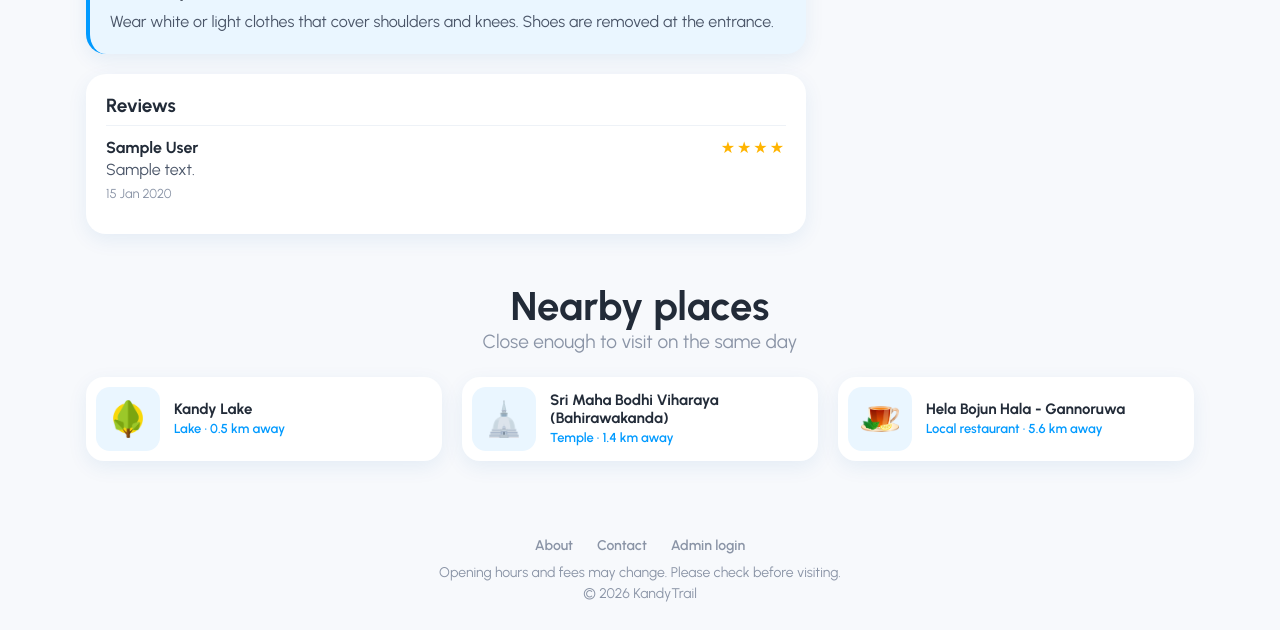
After one commit to DilshanScript/kandytrail, a Flask app: page /places/1 in a window 1280 px wide. The commit adds this page. Shown: the part 854-1484 px from the top of the page. Run offline with Flask 3, Linux system fonts and the light colour scheme; data comes from the database, SQL or seed files in the repository; tables that the repository leaves empty hold one stand-in row (values such as "Sample post").

Commit message:
Add place details page with map and nearby places

```diff
--- a/app.py
+++ b/app.py
@@ -1,8 +1,8 @@
 from datetime import date
 
-from flask import Flask, jsonify, render_template, request
+from flask import Flask, abort, jsonify, render_template, request
 
-from db import query_all
+from db import query_all, query_one
 
 app = Flask(__name__)
 
@@ -94,7 +94,7 @@ def suggest():
 
     # names starting with the text come first
     rows = query_all(f"""
-        SELECT p.name, COALESCE(s.name, c.name) AS type
+        SELECT p.place_id, p.name, COALESCE(s.name, c.name) AS type
         FROM places p
         JOIN categories c ON c.category_id = p.category_id
         LEFT JOIN sub_types s ON s.sub_type_id = p.sub_type_id
@@ -104,5 +104,52 @@ def suggest():
     """, [f"%{q}%"] * 5 + [f"{q}%"])
     return jsonify(rows)
 
+
+@app.route("/places/<int:place_id>")
+def place_details(place_id):
+    place = query_one("""
+        SELECT p.*, c.name AS category, s.name AS sub_type,
+               ROUND(AVG(r.rating), 1) AS rating, COUNT(r.review_id) AS review_count
+        FROM places p
+        JOIN categories c ON c.category_id = p.category_id
+        LEFT JOIN sub_types s ON s.sub_type_id = p.sub_type_id
+        LEFT JOIN reviews r ON r.place_id = p.place_id
+        WHERE p.place_id = %s
+        GROUP BY p.place_id
+    """, (place_id,))
+    if place is None:
+        abort(404)
+
+    reviews = query_all("""
+        SELECT r.rating, r.comment, r.created_at, u.full_name
+        FROM reviews r
+        JOIN users u ON u.user_id = r.user_id
+        WHERE r.place_id = %s
+        ORDER BY r.created_at DESC
+    """, (place_id,))
+
+    # other places closest to this one (distance in km)
+    nearby = []
+    if place["latitude"] is not None:
+        nearby = query_all("""
+            SELECT p.place_id, p.name, p.image_file, c.name AS category,
+                   COALESCE(s.name, c.name) AS type,
+                   ROUND(ST_Distance_Sphere(POINT(p.longitude, p.latitude), POINT(%s, %s)) / 1000, 1) AS km
+            FROM places p
+            JOIN categories c ON c.category_id = p.category_id
+            LEFT JOIN sub_types s ON s.sub_type_id = p.sub_type_id
+            WHERE p.place_id != %s AND p.latitude IS NOT NULL
+            ORDER BY km
+            LIMIT 3
+        """, (place["longitude"], place["latitude"], place_id))
+
+    return render_template("place_details.html", place=place, reviews=reviews, nearby=nearby)
+
+
+@app.errorhandler(404)
+def not_found(error):
+    return render_template("404.html"), 404
+
+
 if __name__ == "__main__":
     app.run(debug=True)
--- a/db.py
+++ b/db.py
@@ -25,3 +25,8 @@ def query_all(sql, params=None):
             return cur.fetchall()
     finally:
         conn.close()
+
+
+def query_one(sql, params=None):
+    rows = query_all(sql, params)
+    return rows[0] if rows else None
--- a/static/css/style.css
+++ b/static/css/style.css
@@ -1026,6 +1026,328 @@ img.missing {
     gap: 16px;
 }
 
+/* place details */
+.back-link {
+    display: inline-flex;
+    align-items: center;
+    gap: 6px;
+    margin: 6px 0 16px;
+    color: var(--blue);
+    font-weight: 700;
+}
+
+.back-link svg {
+    width: 18px;
+    height: 18px;
+    transition: transform var(--ease);
+}
+
+.back-link:hover svg {
+    transform: translateX(-4px);
+}
+
+.details {
+    display: flex;
+    flex-direction: column;
+    gap: 16px;
+}
+
+.details-main,
+.details-side {
+    display: contents;
+}
+
+.details-photo {
+    order: 1;
+    position: relative;
+    display: flex;
+    align-items: center;
+    justify-content: center;
+    height: 230px;
+    overflow: hidden;
+    border-radius: var(--hero-radius);
+    background: linear-gradient(45deg, #D6ECFF, #F0F8FF);
+    box-shadow: var(--shadow);
+}
+
+.details-photo img {
+    width: 100%;
+    height: 100%;
+    object-fit: cover;
+}
+
+.details-photo .photo-icon {
+    width: 110px;
+    height: 110px;
+    object-fit: contain;
+}
+
+.details-photo .rating {
+    left: 14px;
+    bottom: 14px;
+    font-size: 15px;
+}
+
+.details-title {
+    order: 2;
+}
+
+.details-title h1 {
+    margin: 10px 0 4px;
+    font-size: 28px;
+    font-weight: 800;
+    line-height: 1.15;
+}
+
+.details-title .place-tag {
+    margin: 0;
+    font-size: 15px;
+}
+
+.details-block {
+    padding: 20px;
+    border-radius: var(--radius);
+    background: var(--white);
+    box-shadow: var(--shadow);
+}
+
+.details-block h2 {
+    margin-bottom: 8px;
+    font-size: 19px;
+    font-weight: 700;
+}
+
+.details-block p {
+    color: #4A5568;
+    line-height: 1.6;
+}
+
+.about {
+    order: 4;
+}
+
+.tips {
+    order: 5;
+    border-left: 4px solid var(--blue);
+    background: #EAF6FF;
+}
+
+.reviews {
+    order: 7;
+}
+
+.muted {
+    color: var(--muted) !important;
+}
+
+.review {
+    padding: 12px 0;
+    border-top: 1px solid #EEF2F7;
+}
+
+.review-head {
+    display: flex;
+    justify-content: space-between;
+}
+
+.stars {
+    color: #FFB400;
+    letter-spacing: 2px;
+}
+
+.review-date {
+    color: var(--muted);
+    font-size: 13px;
+}
+
+.info-card {
+    order: 3;
+    padding: 8px 20px 20px;
+    border-radius: var(--radius);
+    background: var(--white);
+    box-shadow: var(--shadow);
+}
+
+.info-row {
+    display: flex;
+    align-items: center;
+    gap: 14px;
+    padding: 12px 0;
+    border-bottom: 1px solid #EEF2F7;
+    font-weight: 600;
+}
+
+.info-row svg {
+    flex-shrink: 0;
+    width: 40px;
+    height: 40px;
+    padding: 9px;
+    border-radius: 12px;
+    background: #EAF6FF;
+    color: var(--blue);
+}
+
+.info-label {
+    display: block;
+    color: var(--muted);
+    font-size: 13px;
+}
+
+.details-actions {
+    display: grid;
+    gap: 10px;
+    margin-top: 18px;
+}
+
+.details-actions .btn {
+    justify-content: center;
+}
+
+.details-actions .btn:hover svg {
+    transform: none;
+}
+
+.when-on,
+.saved .when-off {
+    display: none;
+}
+
+.saved .when-on {
+    display: inline;
+}
+
+.trip-btn.saved {
+    background: #EAF6FF;
+    color: var(--blue);
+    box-shadow: none;
+}
+
+.save-toggle.saved {
+    background: var(--gradient);
+    color: var(--white);
+}
+
+.save-toggle.saved svg {
+    fill: var(--white);
+}
+
+.info-note {
+    margin-top: 14px;
+    color: var(--muted);
+    font-size: 12px;
+    text-align: center;
+}
+
+.map-card {
+    order: 6;
+    overflow: hidden;
+    border-radius: var(--radius);
+    background: var(--white);
+    box-shadow: var(--shadow);
+}
+
+#map {
+    height: 220px;
+    background: #DCE6F2;
+}
+
+.map-pin {
+    border: 3px solid var(--white);
+    border-radius: 50% 50% 50% 0;
+    background: var(--gradient);
+    box-shadow: var(--shadow-blue);
+    transform: rotate(-45deg);
+}
+
+.map-link {
+    display: flex;
+    justify-content: space-between;
+    align-items: center;
+    padding: 14px 20px;
+    color: var(--blue);
+    font-weight: 700;
+}
+
+.map-link svg {
+    width: 18px;
+    height: 18px;
+    transition: transform var(--ease);
+}
+
+.map-link:hover svg {
+    transform: translateX(4px);
+}
+
+.nearby-list {
+    display: grid;
+    gap: 12px;
+}
+
+.nearby-item {
+    display: flex;
+    align-items: center;
+    gap: 14px;
+    padding: 10px;
+    border-radius: 18px;
+    background: var(--white);
+    box-shadow: var(--shadow);
+    transition: transform var(--ease), box-shadow var(--ease);
+}
+
+.nearby-item:hover {
+    transform: translateY(-4px);
+    box-shadow: var(--shadow-hover);
+}
+
+.nearby-photo {
+    display: flex;
+    align-items: center;
+    justify-content: center;
+    flex-shrink: 0;
+    width: 64px;
+    height: 64px;
+    overflow: hidden;
+    border-radius: 14px;
+    background: #EAF6FF;
+}
+
+.nearby-photo img {
+    width: 100%;
+    height: 100%;
+    object-fit: cover;
+}
+
+.nearby-photo .photo-icon {
+    width: 60%;
+    height: 60%;
+    object-fit: contain;
+}
+
+.nearby-text strong {
+    display: block;
+    font-size: 15px;
+    transition: color var(--ease);
+}
+
+.nearby-text span {
+    color: var(--blue);
+    font-size: 13px;
+    font-weight: 600;
+}
+
+.nearby-item:hover strong {
+    color: var(--blue);
+}
+
+.not-found {
+    padding: 60px 0;
+    text-align: center;
+}
+
+.not-found .btn {
+    margin-top: 24px;
+}
+
 /* footer */
 .footer {
     margin-top: 48px;
@@ -1336,6 +1658,38 @@ img.missing {
         grid-template-columns: repeat(3, 1fr);
         gap: 24px;
     }
+
+    .details {
+        display: grid;
+        grid-template-columns: minmax(0, 1fr) 360px;
+        align-items: start;
+        gap: 28px;
+    }
+
+    .details-main,
+    .details-side {
+        display: flex;
+        flex-direction: column;
+        gap: 20px;
+    }
+
+    .details-side {
+        position: sticky;
+        top: 90px;
+    }
+
+    .details-photo {
+        height: 400px;
+    }
+
+    .details-title h1 {
+        font-size: 40px;
+    }
+
+    .nearby-list {
+        grid-template-columns: repeat(3, 1fr);
+        gap: 20px;
+    }
 }
 
 @media (prefers-reduced-motion: reduce) {
--- /dev/null
+++ b/static/js/details.js
@@ -0,0 +1,40 @@
+// go back to the previous page if it was on this site
+const backLink = document.getElementById("backLink");
+backLink.addEventListener("click", event => {
+    if (document.referrer.startsWith(window.location.origin) && history.length > 1) {
+        event.preventDefault();
+        history.back();
+    }
+});
+
+// map with a pin on the place
+const mapBox = document.getElementById("map");
+if (mapBox && window.L) {
+    const position = [parseFloat(mapBox.dataset.lat), parseFloat(mapBox.dataset.lng)];
+    const map = L.map(mapBox, { scrollWheelZoom: false }).setView(position, 14);
+
+    L.tileLayer("https://{s}.tile.openstreetmap.org/{z}/{x}/{y}.png", {
+        maxZoom: 19,
+        attribution: "&copy; OpenStreetMap contributors"
+    }).addTo(map);
+
+    const pin = L.divIcon({ className: "map-pin", iconSize: [26, 26], iconAnchor: [13, 26] });
+    L.marker(position, { icon: pin }).addTo(map).bindTooltip(mapBox.dataset.name);
+}
+
+// places added to the trip are kept in the browser until the planner is built
+const tripBtn = document.querySelector(".trip-btn");
+const trip = new Set(JSON.parse(localStorage.getItem("tripPlaces") || "[]"));
+
+if (trip.has(tripBtn.dataset.place)) tripBtn.classList.add("saved");
+
+tripBtn.addEventListener("click", () => {
+    const id = tripBtn.dataset.place;
+    if (trip.has(id)) {
+        trip.delete(id);
+    } else {
+        trip.add(id);
+    }
+    tripBtn.classList.toggle("saved");
+    localStorage.setItem("tripPlaces", JSON.stringify([...trip]));
+});
--- a/static/js/main.js
+++ b/static/js/main.js
@@ -11,7 +11,7 @@ updateHeader();
 // saved places are kept in the browser until user accounts are added
 const saved = new Set(JSON.parse(localStorage.getItem("savedPlaces") || "[]"));
 
-document.querySelectorAll(".save-btn").forEach(button => {
+document.querySelectorAll(".save-btn, .save-toggle").forEach(button => {
     if (saved.has(button.dataset.place)) button.classList.add("saved");
 
     button.addEventListener("click", () => {
--- a/static/js/search.js
+++ b/static/js/search.js
@@ -14,8 +14,8 @@ document.querySelectorAll(".search-box input[name='q']").forEach(input => {
         current = -1;
     }
 
-    function choose(name) {
-        window.location = `/places?q=${encodeURIComponent(name)}`;
+    function choose(id) {
+        window.location = `/places/${id}`;
     }
 
     function highlight(index) {
@@ -41,7 +41,8 @@ document.querySelectorAll(".search-box input[name='q']").forEach(input => {
             name.textContent = place.name;
             type.textContent = place.type;
             li.append(name, type);
-            li.addEventListener("mousedown", () => choose(place.name));
+            li.dataset.id = place.place_id;
+            li.addEventListener("mousedown", () => choose(place.place_id));
             list.appendChild(li);
         });
         current = -1;
@@ -65,7 +66,7 @@ document.querySelectorAll(".search-box input[name='q']").forEach(input => {
             highlight(current <= 0 ? items.length - 1 : current - 1);
         } else if (event.key === "Enter" && current >= 0) {
             event.preventDefault();
-            choose(items[current].querySelector("strong").textContent);
+            choose(items[current].dataset.id);
         } else if (event.key === "Escape") {
             close();
         }
--- a/templates/_place_card.html
+++ b/templates/_place_card.html
@@ -10,7 +10,7 @@
             {% if place.rating %}&#9733; {{ place.rating }}{% else %}New{% endif %}
         </span>
     </div>
-    <a href="#" class="place-body">
+    <a href="{{ url_for('place_details', place_id=place.place_id) }}" class="place-body">
         <h3>{{ place.name }}</h3>
         <span class="place-tag">{{ place.sub_type or place.category }} &middot; {{ place.distance_km|round|int }} km</span>
         <p>{{ place.short_description }}</p>
--- a/templates/base.html
+++ b/templates/base.html
@@ -7,6 +7,7 @@
     <link rel="preconnect" href="https://fonts.googleapis.com">
     <link rel="preconnect" href="https://fonts.gstatic.com" crossorigin>
     <link href="https://fonts.googleapis.com/css2?family=Urbanist:wght@400;500;600;700;800&display=swap" rel="stylesheet">
+    {% block head %}{% endblock %}
     <link rel="stylesheet" href="{{ url_for('static', filename='css/style.css') }}">
 </head>
 <body>
--- /dev/null
+++ b/templates/place_details.html
@@ -0,0 +1,160 @@
+{% extends "base.html" %}
+
+{% block title %}{{ place.name }} - KandyTrail{% endblock %}
+
+{% block head %}
+<link rel="stylesheet" href="https://unpkg.com/leaflet@1.9.4/dist/leaflet.css">
+{% endblock %}
+
+{% block content %}
+<a href="{{ url_for('places') }}" class="back-link" id="backLink">
+    <svg viewBox="0 0 24 24"><path d="M19 12H5M11 6l-6 6 6 6"/></svg>
+    Back to places
+</a>
+
+<div class="details">
+    <div class="details-main">
+        <div class="details-photo">
+            {% if place.image_file %}
+                <img src="{{ url_for('static', filename='images/places/' ~ place.image_file) }}" alt="{{ place.name }}">
+            {% else %}
+                <img class="photo-icon" src="{{ url_for('static', filename='images/categories/' ~ place.category|lower ~ '.png') }}" alt="" onerror="this.remove()">
+            {% endif %}
+            <span class="rating">
+                {% if place.rating %}&#9733; {{ place.rating }} ({{ place.review_count }}){% else %}New{% endif %}
+            </span>
+        </div>
+
+        <div class="details-title">
+            <span class="tag">{{ place.category }}</span>
+            <h1>{{ place.name }}</h1>
+            <p class="place-tag">{{ place.sub_type or place.category }} &middot; {{ place.distance_km|round|int }} km from Kandy</p>
+        </div>
+
+        <section class="details-block about">
+            <h2>About</h2>
+            <p>{{ place.description or place.short_description }}</p>
+        </section>
+
+        {% if place.travel_tips %}
+            <section class="details-block tips">
+                <h2>Travel tips</h2>
+                <p>{{ place.travel_tips }}</p>
+            </section>
+        {% endif %}
+
+        <section class="details-block reviews">
+            <h2>Reviews</h2>
+            {% if reviews %}
+                {% for review in reviews %}
+                    <div class="review">
+                        <div class="review-head">
+                            <strong>{{ review.full_name }}</strong>
+                            <span class="stars">{{ "&#9733;"|safe * review.rating }}</span>
+                        </div>
+                        {% if review.comment %}<p>{{ review.comment }}</p>{% endif %}
+                        <span class="review-date">{{ review.created_at.strftime('%d %b %Y') }}</span>
+                    </div>
+                {% endfor %}
+            {% else %}
+                <p class="muted">No reviews yet. Sign in to be the first to review this place.</p>
+            {% endif %}
+        </section>
+    </div>
+
+    <aside class="details-side">
+        <div class="info-card">
+            <div class="info-row">
+                <svg viewBox="0 0 24 24"><circle cx="12" cy="12" r="9"/><path d="M12 7v5l3 2"/></svg>
+                <div>
+                    <span class="info-label">Opening hours</span>
+                    <span>{{ place.opening_hours or "Not available" }}</span>
+                </div>
+            </div>
+            {% if place.visit_duration_min %}
+                <div class="info-row">
+                    <svg viewBox="0 0 24 24"><path d="M6 3h12M6 21h12M7 3c0 5 10 5 10 9s-10 4-10 9M17 3c0 5-10 5-10 9s10 4 10 9"/></svg>
+                    <div>
+                        <span class="info-label">Time needed</span>
+                        <span>
+                            {% set hours = place.visit_duration_min // 60 %}
+                            {% set mins = place.visit_duration_min % 60 %}
+                            About {% if hours %}{{ hours }} h{% endif %} {% if mins %}{{ mins }} min{% endif %}
+                        </span>
+                    </div>
+                </div>
+            {% endif %}
+            <div class="info-row">
+                <svg viewBox="0 0 24 24"><rect x="3" y="6" width="18" height="12" rx="2"/><circle cx="12" cy="12" r="2.5"/></svg>
+                <div>
+                    <span class="info-label">Entry fee</span>
+                    <span>{{ place.entry_fee or "Not available" }}</span>
+                </div>
+            </div>
+            {% if place.contact %}
+                <div class="info-row">
+                    <svg viewBox="0 0 24 24"><path d="M5 4h4l2 5-3 2a11 11 0 0 0 5 5l2-3 5 2v4a2 2 0 0 1-2 2A16 16 0 0 1 3 6a2 2 0 0 1 2-2"/></svg>
+                    <div>
+                        <span class="info-label">Contact</span>
+                        <span>{{ place.contact }}</span>
+                    </div>
+                </div>
+            {% endif %}
+
+            <div class="details-actions">
+                <button type="button" class="btn btn-primary trip-btn" data-place="{{ place.place_id }}">
+                    <span class="when-off">Add to my trip</span>
+                    <span class="when-on">Added to my trip</span>
+                </button>
+                <button type="button" class="btn btn-light save-toggle" data-place="{{ place.place_id }}">
+                    <svg viewBox="0 0 24 24"><path d="M6 3h12v18l-6-4-6 4z"/></svg>
+                    <span class="when-off">Save</span>
+                    <span class="when-on">Saved</span>
+                </button>
+            </div>
+            <p class="info-note">Opening hours and fees may change. Please check before visiting.</p>
+        </div>
+
+        {% if place.latitude is not none %}
+            <div class="map-card">
+                <div id="map" data-lat="{{ place.latitude }}" data-lng="{{ place.longitude }}" data-name="{{ place.name }}"></div>
+                <a href="https://www.google.com/maps/dir/?api=1&destination={{ place.latitude }},{{ place.longitude }}" target="_blank" rel="noopener" class="map-link">
+                    Get directions
+                    <svg viewBox="0 0 24 24"><path d="M5 12h14M13 6l6 6-6 6"/></svg>
+                </a>
+            </div>
+        {% endif %}
+    </aside>
+</div>
+
+{% if nearby %}
+    <section class="section">
+        <div class="section-head">
+            <h2>Nearby places</h2>
+            <p>Close enough to visit on the same day</p>
+        </div>
+        <div class="nearby-list">
+            {% for item in nearby %}
+                <a href="{{ url_for('place_details', place_id=item.place_id) }}" class="nearby-item">
+                    <span class="nearby-photo">
+                        {% if item.image_file %}
+                            <img src="{{ url_for('static', filename='images/places/' ~ item.image_file) }}" alt="">
+                        {% else %}
+                            <img class="photo-icon" src="{{ url_for('static', filename='images/categories/' ~ item.category|lower ~ '.png') }}" alt="" onerror="this.remove()">
+                        {% endif %}
+                    </span>
+                    <span class="nearby-text">
+                        <strong>{{ item.name }}</strong>
+                        <span>{{ item.type }} &middot; {{ item.km }} km away</span>
+                    </span>
+                </a>
+            {% endfor %}
+        </div>
+    </section>
+{% endif %}
+{% endblock %}
+
+{% block scripts %}
+<script src="https://unpkg.com/leaflet@1.9.4/dist/leaflet.js"></script>
+<script src="{{ url_for('static', filename='js/details.js') }}"></script>
+{% endblock %}
```
Also changed, not shown: templates/404.html (added, +11 -0 lines).
